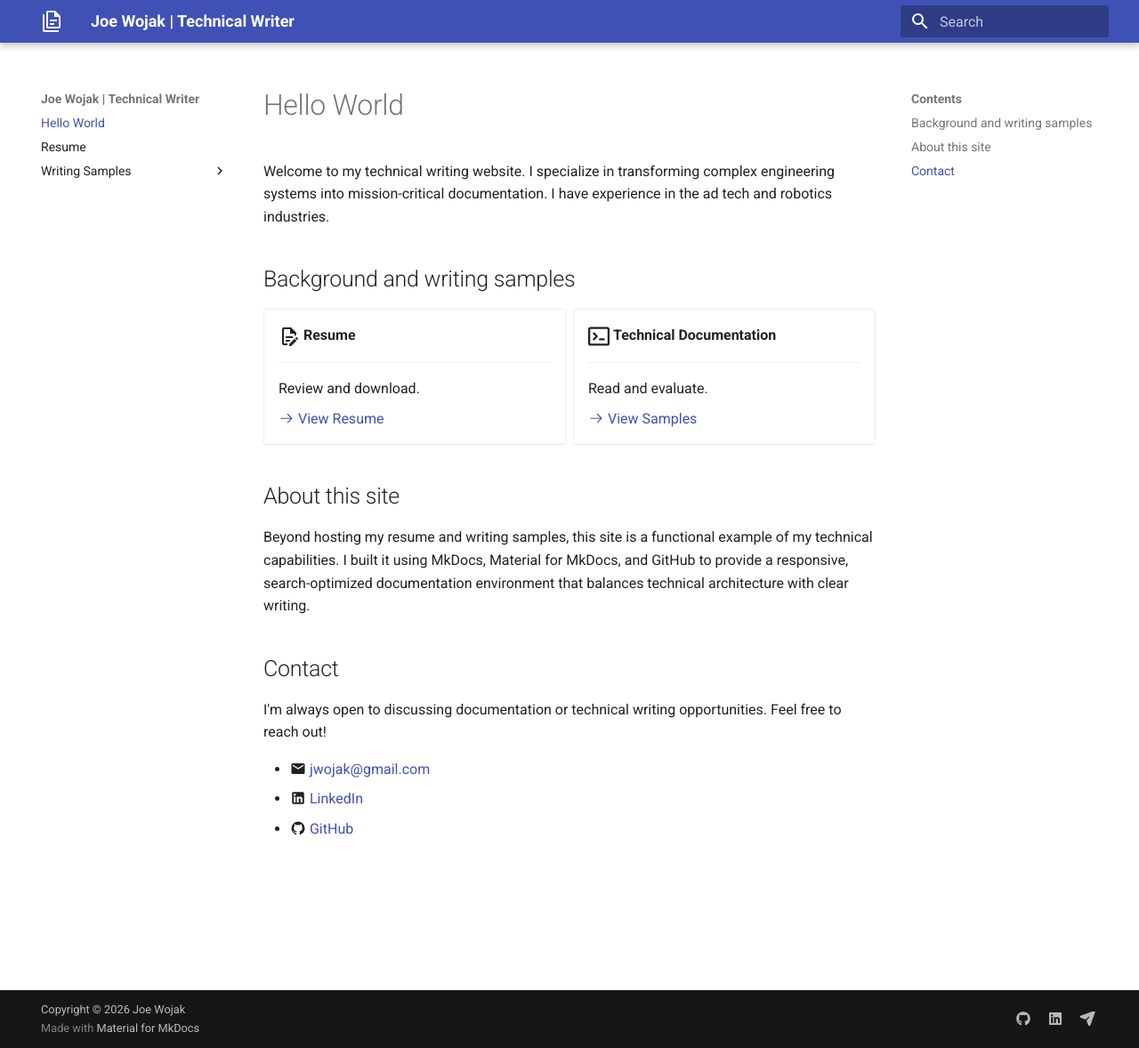
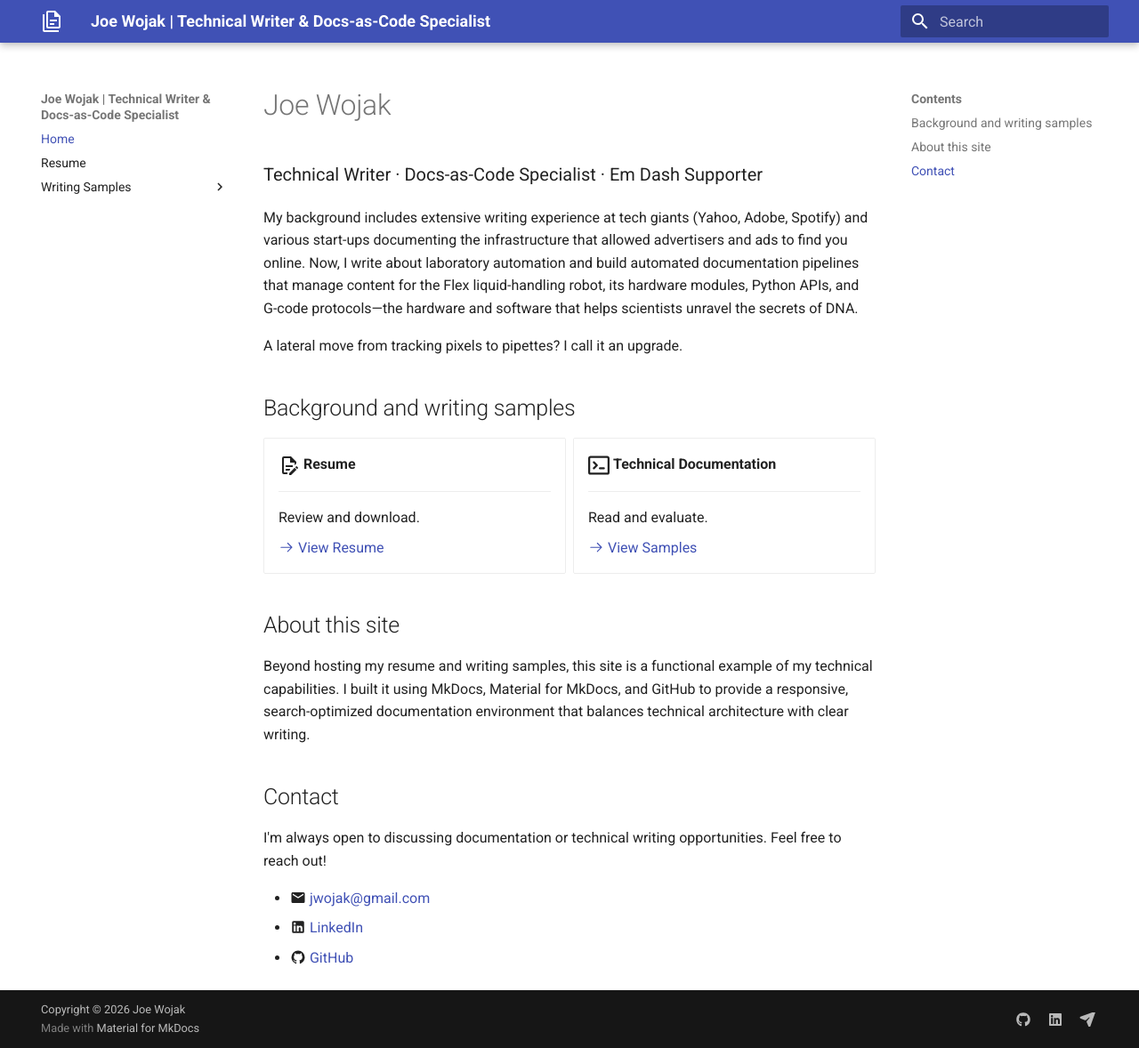
Before and after one commit to jwwojak/portfolio, an MkDocs documentation site: the page built from docs/index.md, in a window 1280 px wide and 1178 px high. Shown: the whole window at 89% size. Built offline with MkDocs 1.6.1 and Material for MkDocs 9.7.7, drawn with Linux system fonts in a browser that asks for light colours.

Commit message:
Landing page revisions

```diff
--- a/docs/index.md
+++ b/docs/index.md
@@ -1,9 +1,16 @@
 ---
 title: "Joe Wojak | Technical Writer"
-description: "My resume and writing portfolio."
+description: "Resume and technical writing portfolio."
 ---
 
-Welcome to my technical writing website. I specialize in transforming complex engineering systems into mission-critical documentation. I have experience in the ad tech and robotics industries.
+# Joe Wojak
+<p style="font-size: 1.25em; margin-top: 1em;">
+Technical Writer · Docs-as-Code Specialist · Em Dash Supporter
+</p>
+
+My background includes extensive writing experience at tech giants (Yahoo, Adobe, Spotify) and various start-ups documenting the infrastructure that allowed advertisers and ads to find you online. Now, I write about laboratory automation and build automated documentation pipelines that manage content for the Flex liquid-handling robot, its hardware modules, Python APIs, and G-code protocols&mdash;the hardware and software that helps scientists unravel the secrets of DNA.
+
+A lateral move from tracking pixels to pipettes? I call it an upgrade.
 
 ## Background and writing samples
 
--- a/mkdocs.yml
+++ b/mkdocs.yml
@@ -1,5 +1,5 @@
 site_url: https://jwwojak.github.io/portfolio/
-site_name: Joe Wojak | Technical Writer
+site_name: Joe Wojak | Technical Writer & Docs-as-Code Specialist
 
 theme:
   name: material
@@ -9,6 +9,12 @@ theme:
   favicon: images/favicon/file-document-multiple-outline.svg
   features:
     - navigation.indexes
+    - navigation.instant      # Fast page loads without full browser refreshes
+    - navigation.tracking     # Updates URL anchor in address bar as the user scrolls
+    - navigation.top          # Adds a "Back to Top" button when scrolling down long pages
+    - search.suggest          # Show auto-complete search query suggestions as you type
+    - search.highlight        # Highlight search keywords directly on the destination page
+    - content.code.copy       # Adds a 1-click "Copy Code" button to all Python/bash blocks
 
 plugins:
   - search
@@ -31,16 +37,15 @@ extra_css:
   - stylesheets/extra.css
 
 nav:
-  - Hello World: index.md
+  - Home: index.md
   - Resume: resume.md
   - Writing Samples:
-    - Writing Samples: writing-samples/index.md
-    - API Documentation: writing-samples/api-docs.md
-    - Ad Tech Documentation:
-          - Understanding Budget Distribution and Update Cycles: writing-samples/budget-updates.md
-          - Understanding Budget Distribution in Data Centers: writing-samples/budget-distribution.md
-          - Fix Delivery Delays With a Budget Update: writing-samples/budget-delay.md
-          - Confidence Scores and Report Results: writing-samples/confidence-scores.md
+      - Overview: writing-samples/index.md
+      - API Documentation: writing-samples/api-docs.md
+      - Budget Distribution & Update Cycles: writing-samples/budget-updates.md
+      - Data Center Budget Distribution: writing-samples/budget-distribution.md
+      - Fix Delivery Delays With Budget Update: writing-samples/budget-delay.md
+      - Confidence Scores & Report Results: writing-samples/confidence-scores.md
 
 copyright: Copyright &copy; 2026 Joe Wojak
 
```
